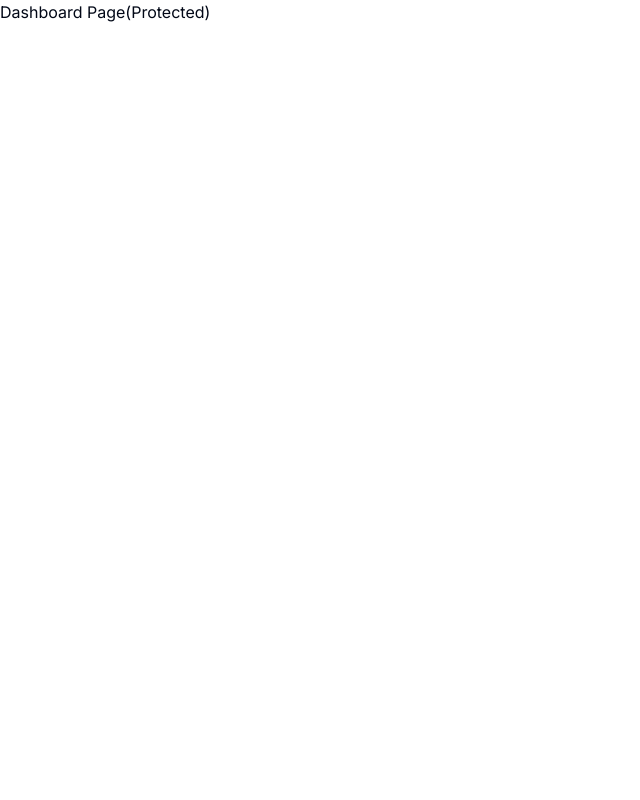
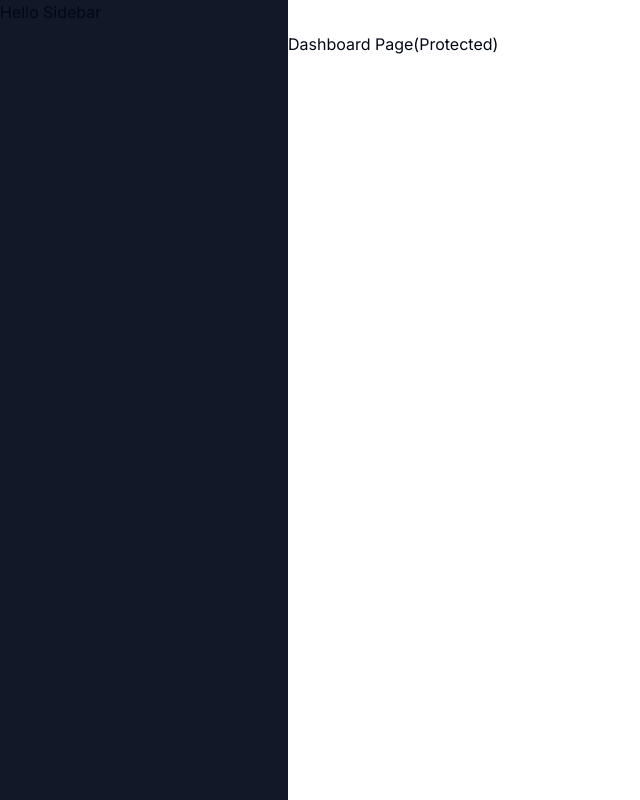
Before and after one commit to Abhishekkumar813209/Genius_Ai_SaaS, a Next.js app: page /dashboard in a window 1280 px wide. Shown: the whole page, without its empty margins (0-640 px from the left). Built offline with nearby package versions, Linux system fonts and the light colour scheme.

Commit message:
at 52 min found the logo.png error was in sidebar.tsx because file was not pasted on public folder

```diff
--- a/app/(dashboard)/(routes)/dashboard/page.tsx
+++ b/app/(dashboard)/(routes)/dashboard/page.tsx
@@ -1,13 +1,8 @@
-import { Button } from '@/components/ui/button'
-import { UserButton } from '@clerk/nextjs'
-import Image from 'next/image'
-
 
 export default function DashboardPage() {
   return (
     <div>
         <p> Dashboard Page(Protected) </p>
-        <UserButton afterSignOutUrl = "/" />
     </div>
   )
 }
--- /dev/null
+++ b/app/(dashboard)/layout.tsx
@@ -0,0 +1,25 @@
+import Navbar from "@/components/navbar";
+
+const DashboardLayout = ({
+    children
+}:{
+    children:React.ReactNode;
+}) => {
+    return (
+    <div className="h-full relative">
+        <div className="hidden h-full md:flex md:w-72
+        md:flex-col md:fixed md:inset-y-0 z-[80] bg-gray-900
+        ">
+            <div>
+                Hello Sidebar
+            </div>
+        </div>
+        <main className="md:pl-72">
+            <Navbar />
+        {children}
+        </main>
+    </div>
+    );
+}
+
+export default DashboardLayout;
--- /dev/null
+++ b/components/navbar.tsx
@@ -0,0 +1,18 @@
+import {Button} from '@/components/ui/button';
+import { Menu } from 'lucide-react';
+import { UserButton } from '@clerk/nextjs';
+
+const Navbar = () => {
+    return (
+    <div className='flex items-center p-4'>
+        <Button variant='ghost' size='icon' className='md:hidden'>
+            <Menu />
+        </Button>
+        <div className='flex w-full justify-end'>
+            <UserButton afterSignOutUrl="/" />
+        </div>
+    </div>
+    );
+}
+
+export default Navbar;
--- /dev/null
+++ b/components/sidebar.tsx
@@ -0,0 +1,12 @@
+"use client";
+const Sidebar  = () => {
+    return (
+        <div className="space-y-4 py-4 flex flex-col h-full bg-[#111827] text-white">
+            <div className="px-3 py-2 flex-1">
+
+            </div>
+        </div>
+      );
+}
+
+export default Sidebar;
```
Also changed, not shown: public/sass.png (added).
